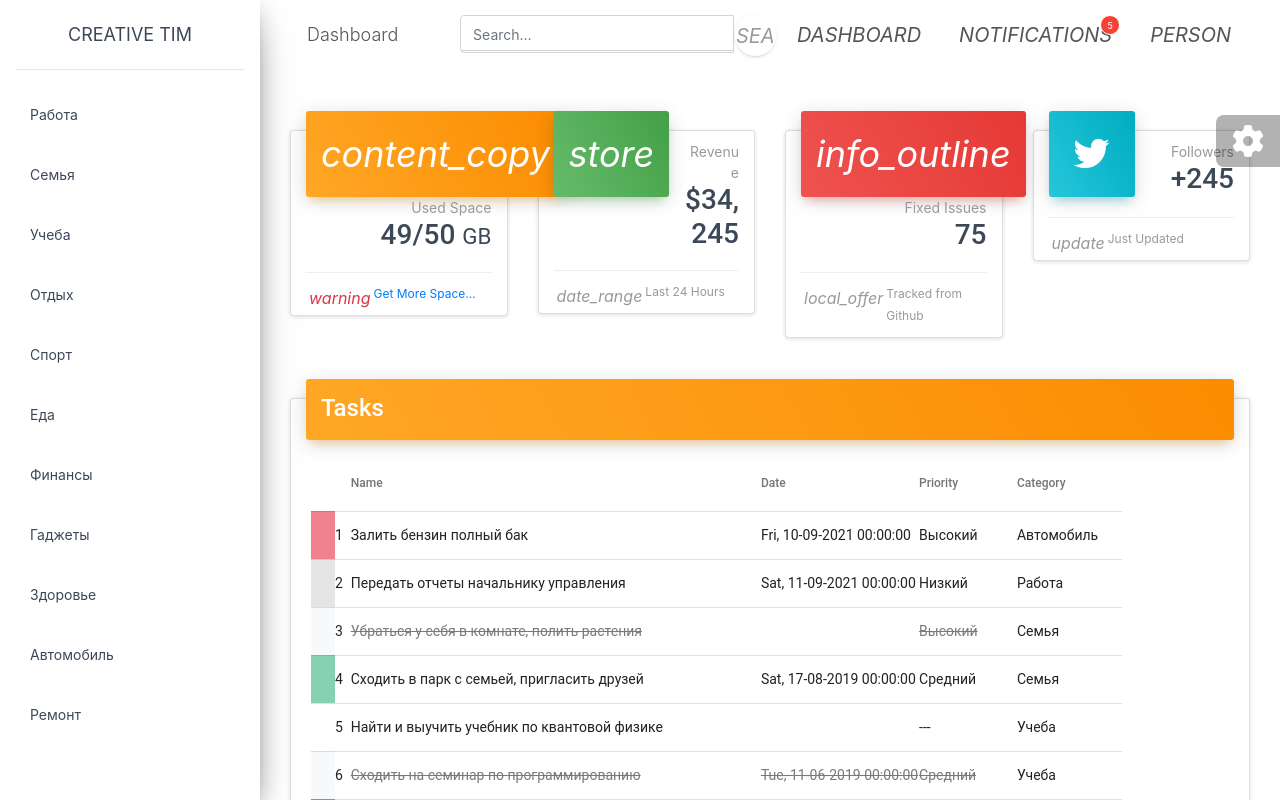
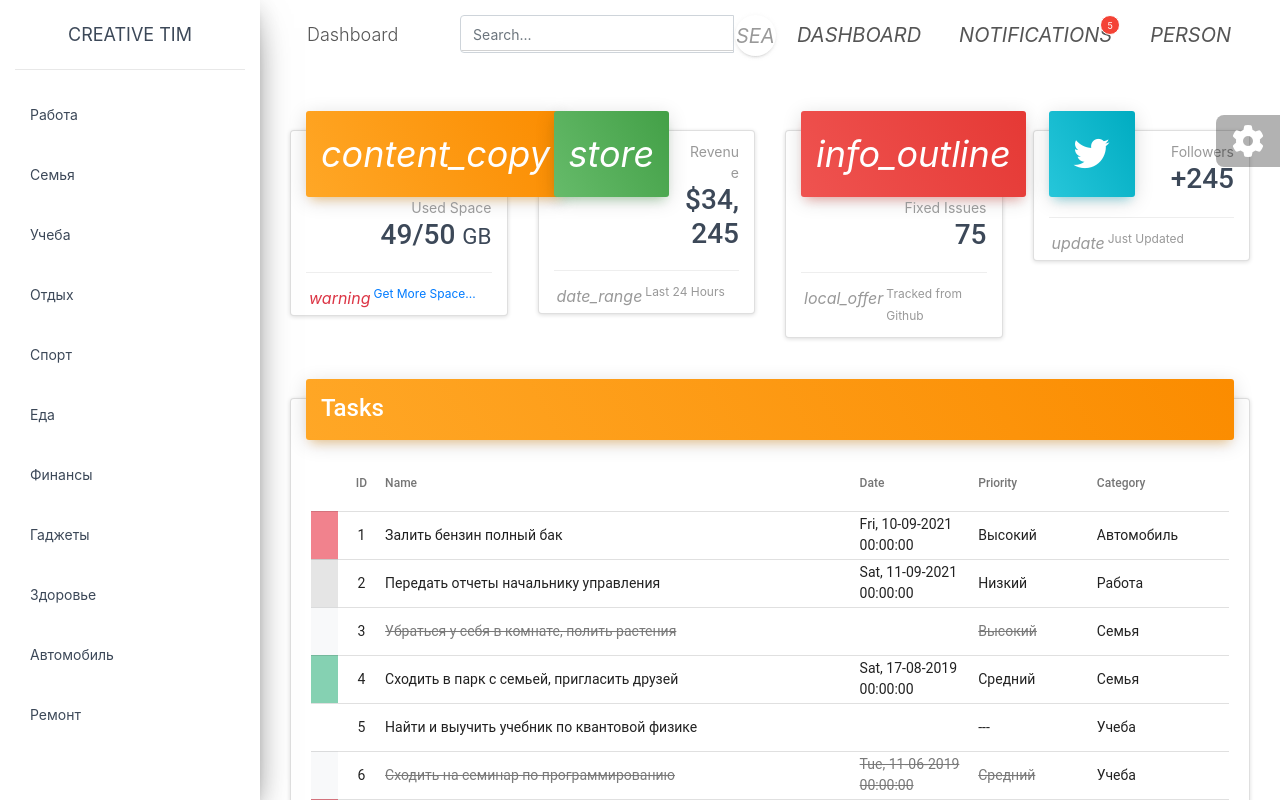
Before and after one commit to Murik/todolist, an Angular app: page / in a window 1280 px wide. Shown: the top 800 px of the page. Built offline with nearby package versions, Linux system fonts and the light colour scheme.

Commit message:
mat table css

```diff
--- a/src/app/view/task/task.component.css
+++ b/src/app/view/task/task.component.css
@@ -8,3 +8,42 @@
 {
   color: #acacac;
 }
+
+
+.col-id {
+    width: 4%;
+    text-align: center;
+}
+
+.col-title {
+    width: 40%;
+}
+
+.col-priority {
+    width: 10%;
+}
+
+.col-category {
+    width: 10%;
+}
+
+
+.col-select {
+    width: 3%;
+}
+
+.col-operations {
+    width: 8%;
+}
+
+.col-color {
+    width: 1% !important;
+}
+
+.col-date {
+    width: 10% !important;
+}
+
+.mat-column-id {
+  text-align: center;
+}
--- a/src/app/view/task/task.component.html
+++ b/src/app/view/task/task.component.html
@@ -8,19 +8,21 @@
 
       <ng-container matColumnDef="color">
         <th mat-header-cell *matHeaderCellDef></th>
-        <td mat-cell *matCellDef="let task" [style.background-color]="getPrioryColor(task)"> </td>
+        <td mat-cell *matCellDef="let task" [style.background-color]="getPrioryColor(task)"class="col-color">
+        </td>
       </ng-container>
 
       <ng-container matColumnDef="id">
-        <th *matHeaderCellDef mat-header-cell></th>
-        <td *matCellDef="let index = index;" mat-cell>
-          {{index + 1}}</td>
+        <th *matHeaderCellDef mat-header-cell>ID</th>
+        <td mat-cell *matCellDef="let index = index;" class="col-id">
+          {{index + 1}}
+        </td>
       </ng-container>
 
       <!-- Name Column -->
       <ng-container matColumnDef="title">
         <th mat-header-cell *matHeaderCellDef> Name </th>
-        <td mat-cell *matCellDef="let task" [class.completed]="task.completed">
+        <td mat-cell *matCellDef="let task" [class.completed]="task.completed" class="col-title">
           {{task.title}}
         </td>
       </ng-container>
@@ -28,7 +30,7 @@
       <ng-container matColumnDef="date">
         <th mat-header-cell *matHeaderCellDef> Date </th>
         <td mat-cell *matCellDef="let task"
-            [ngClass]="{'completed':task.completed, 'nodate': task.date ==null}">
+            [ngClass]="{'completed':task.completed, 'nodate': task.date ==null}" class="col-date">
           {{task.date | date:'E, dd-MM-yyyy HH:mm:ss'}}
         </td>
       </ng-container>
@@ -36,13 +38,14 @@
       <ng-container matColumnDef="priority">
         <th mat-header-cell *matHeaderCellDef> Priority </th>
         <td mat-cell *matCellDef="let task"
-            [ngClass]="{'completed':task.completed, 'nopriority': task.priority ==null}">
+            [ngClass]="{'completed':task.completed, 'nopriority': task.priority ==null}" class="col-priority">
           {{task.priority ? task.priority.title : "---"}}
         </td>
       </ng-container>
+
       <ng-container matColumnDef="category">
         <th mat-header-cell *matHeaderCellDef> Category </th>
-        <td mat-cell *matCellDef="let task">
+        <td mat-cell *matCellDef="let task" class="col-category">
           {{task.category ? task.category.title : "---"}}
         </td>
       </ng-container>
```
